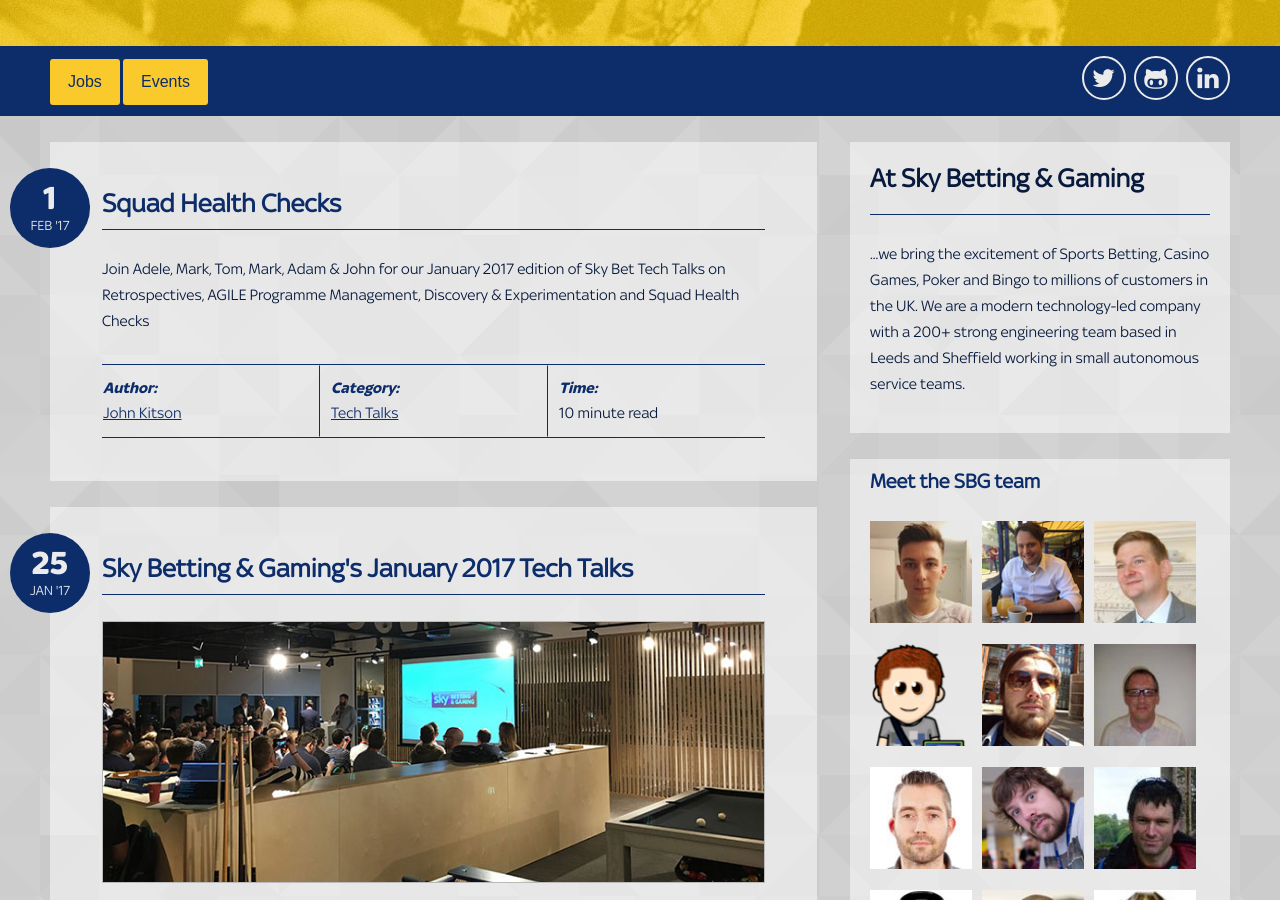
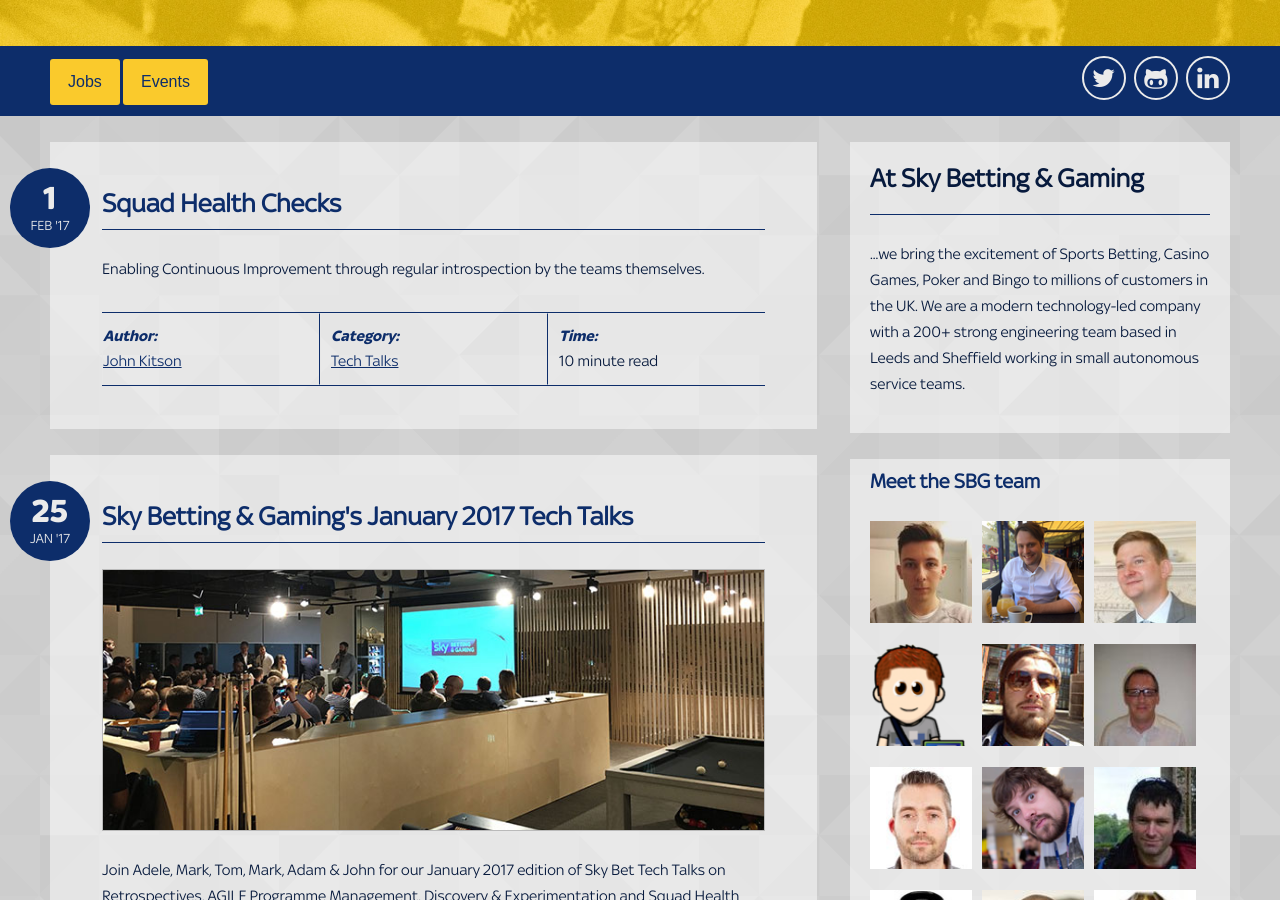
Before and after one commit to skybet/skybet.github.io, a Jekyll site: the page built from index.html, in a window 1280 px wide and 900 px high, scrolled down 304 px. Built offline with Jekyll 4.4.1, drawn with Linux system fonts in a browser that asks for light colours; nearby versions of some CDN libraries; some web fonts are replaced; the list of posts is cut into pages by our own code; comment, search, counter and statistics services are not loaded.

Commit message:
Update 2017-02-01-squad-health-checks.md

```diff
--- a/_posts/2017-02-01-squad-health-checks.md
+++ b/_posts/2017-02-01-squad-health-checks.md
@@ -2,7 +2,7 @@
 layout:     post
 title:      Squad Health Checks
 date:       2017-02-01 10:00
-summary:    Join Adele, Mark, Tom, Mark, Adam & John for our January 2017 edition of Sky Bet Tech Talks on Retrospectives, AGILE Programme Management, Discovery & Experimentation and Squad Health Checks
+summary:    Enabling Continuous Improvement through regular introspection by the teams themselves.
 category:   Tech Talks
 tags:       Tech, Talk, Agile, Squads, Health Checks
 author:     john_kitson
```
